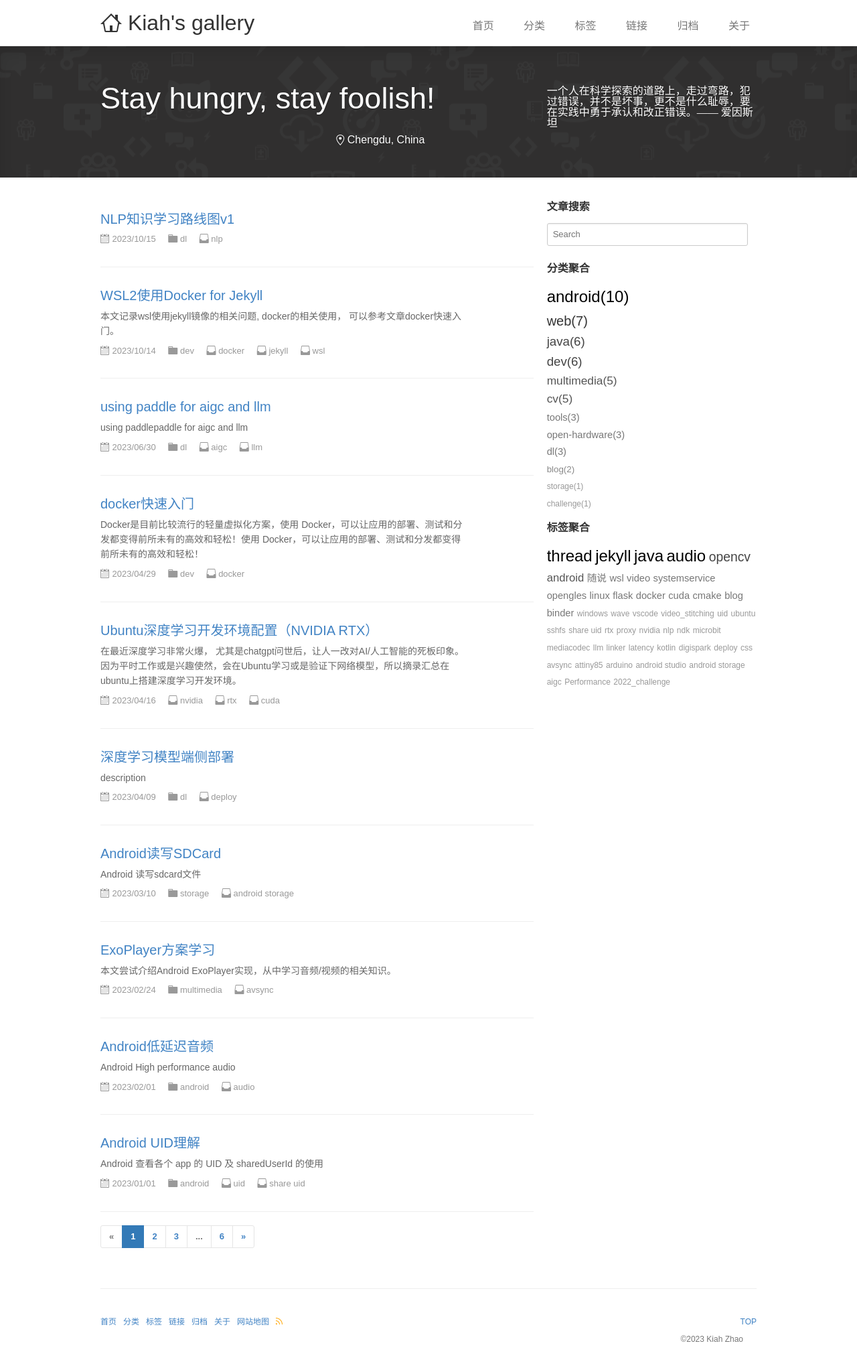
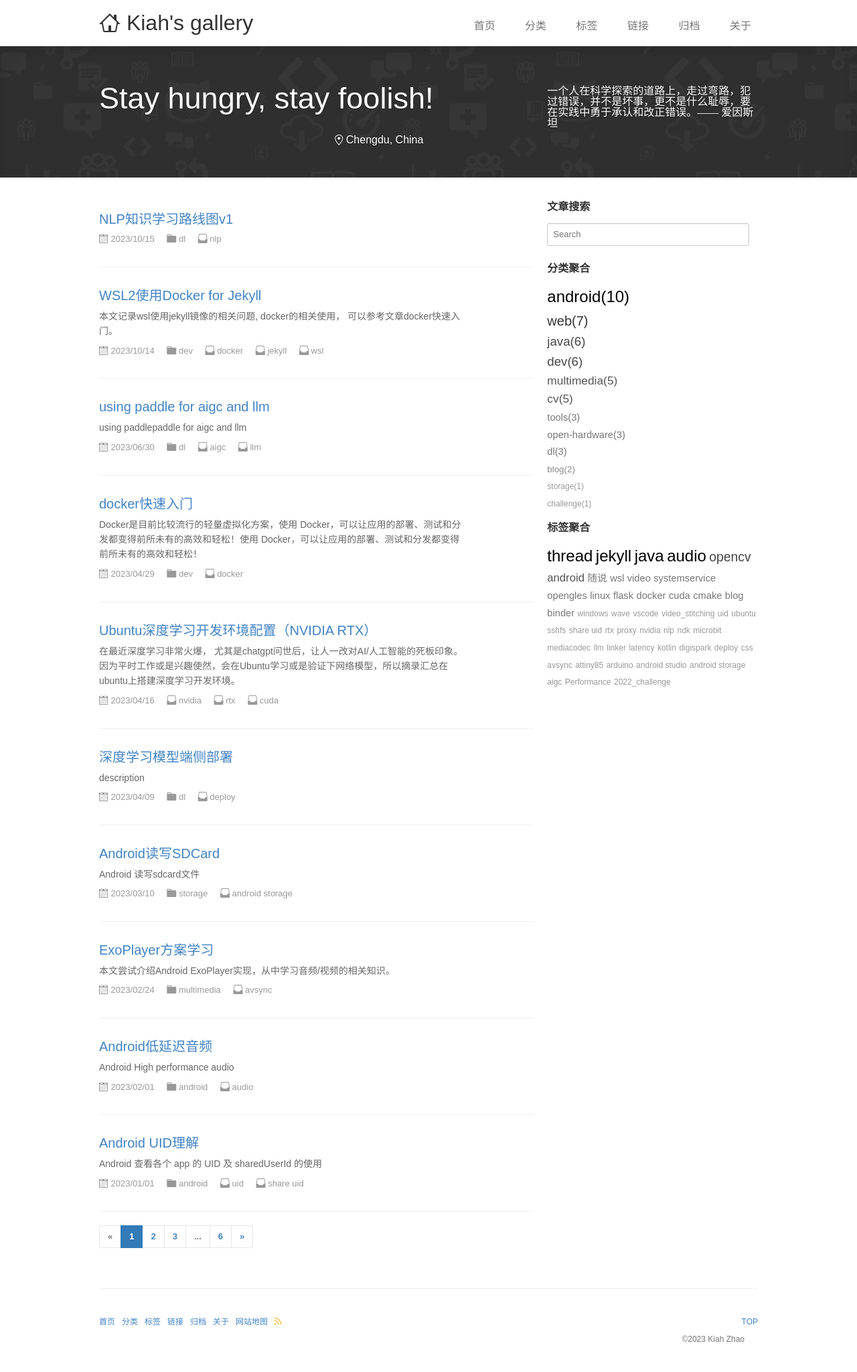
Before and after one commit to kiah2008/kiah2008.github.io, a Jekyll site: the page built from index.html, in a window 1280 px wide. Shown: the whole page at 67% size. Built offline with Jekyll 4.4.1, drawn with Linux system fonts in a browser that asks for light colours; nearby versions of some CDN libraries; the list of posts is cut into pages by our own code; comment, search, counter and statistics services are not loaded.

Commit message:
adjust max width

```diff
--- a/assets/css/globals/responsive.css
+++ b/assets/css/globals/responsive.css
@@ -1,6 +1,6 @@
 .container {
   width: auto;
-  max-width: 1020px;
+  max-width: 80%;
   padding-left: 20px;
   padding-right: 20px
 }
```
